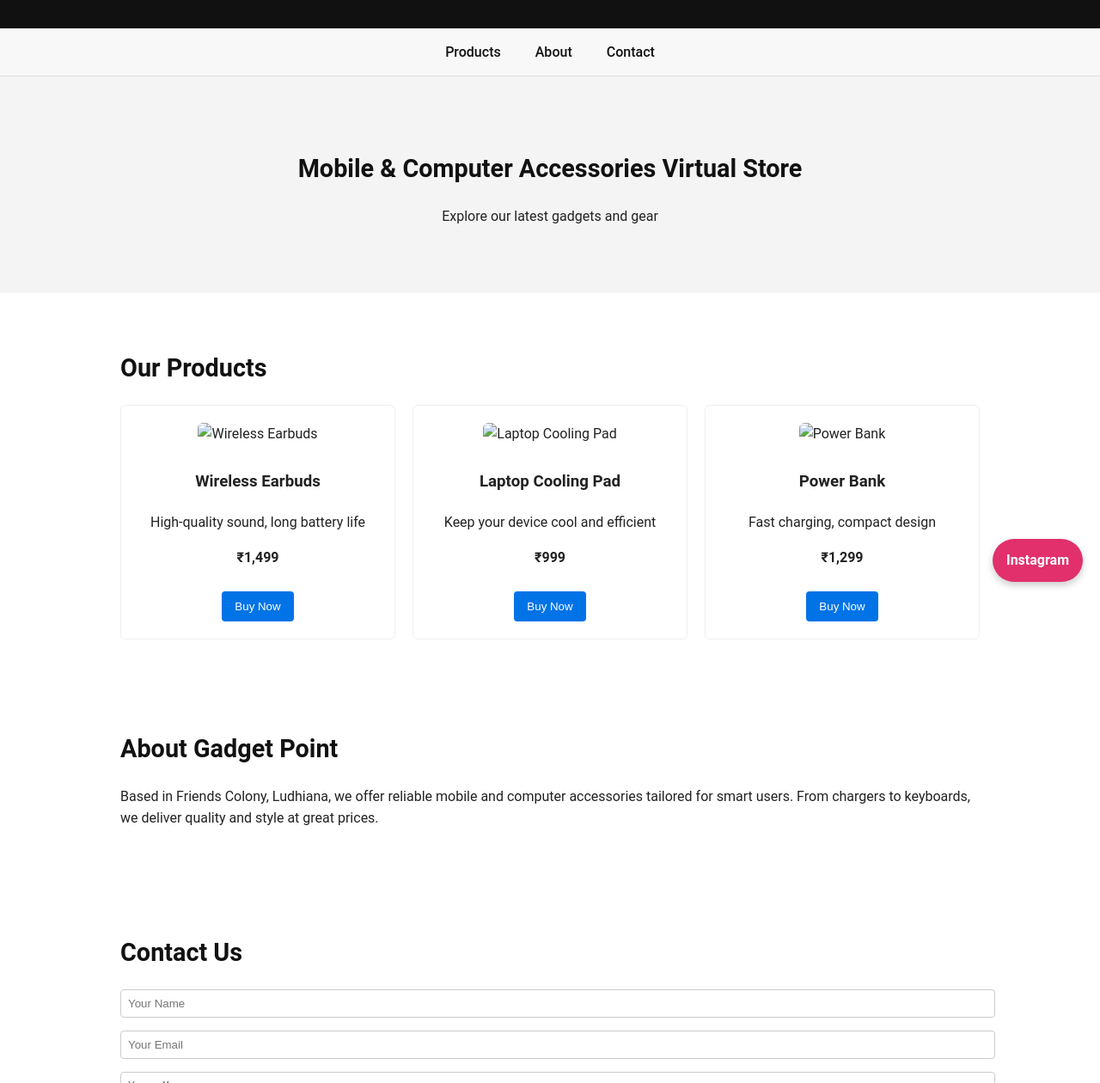
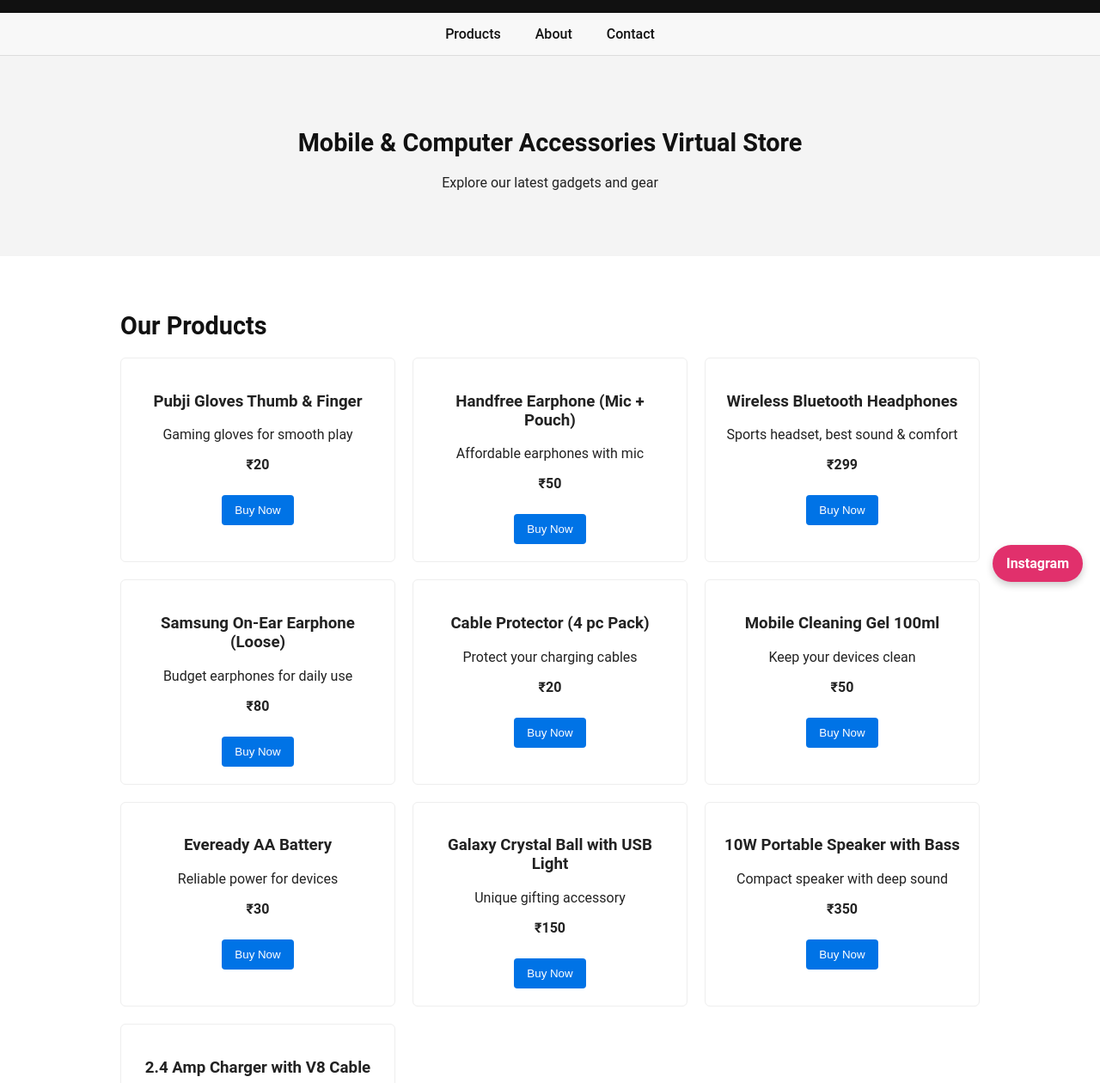
Before and after one commit to VORTEX7717/GADGET-POINT, a plain HTML site: page index.html in a window 1280 px wide. Shown: the part 103-1363 px from the top of the page at 86% size. Drawn offline with Linux system fonts and the light colour scheme.

Commit message:
Update index.html

```diff
--- a/index.html
+++ b/index.html
@@ -4,135 +4,39 @@
   <meta charset="UTF-8" />
   <meta name="viewport" content="width=device-width, initial-scale=1.0" />
   <title>GADGET‑POINT</title>
-  <!-- Favicon -->
   <link rel="icon" type="image/x-icon" href="favicon.ico">
   <style>
-    body {
-      margin: 0;
-      font-family: 'Roboto', sans-serif;
-      background-color: #ffffff;
-      color: #222;
-      line-height: 1.6;
-    }
-    header {
-      background-color: #111;
-      color: #fff;
-      padding: 20px;
-      text-align: center;
-    }
-    nav {
-      display: flex;
-      justify-content: center;
-      background-color: #f8f8f8;
-      border-bottom: 1px solid #ddd;
-    }
-    nav a {
-      color: #111;
-      padding: 15px 20px;
-      text-decoration: none;
-      font-weight: 500;
-    }
-    nav a:hover {
-      color: #0073e6;
-    }
-    .hero {
-      padding: 60px 20px;
-      text-align: center;
-      background-color: #f4f4f4;
-    }
-    .section {
-      padding: 40px 20px;
-      max-width: 1000px;
-      margin: auto;
-    }
-    h2 {
-      margin-bottom: 20px;
-      font-size: 1.8em;
-      color: #111;
-    }
-    .products {
-      display: grid;
-      grid-template-columns: repeat(auto-fit, minmax(250px, 1fr));
-      gap: 20px;
-    }
-    .product-card {
-      background: #fff;
-      border: 1px solid #eee;
-      padding: 20px;
-      border-radius: 6px;
-      text-align: center;
-      transition: box-shadow 0.3s ease;
-    }
-    .product-card:hover {
-      box-shadow: 0 4px 12px rgba(0,0,0,0.1);
-    }
-    .product-card img {
-      width: 100%;
-      border-radius: 6px;
-      margin-bottom: 10px;
-    }
-    button {
-      background-color: #0073e6;
-      color: white;
-      border: none;
-      padding: 10px 15px;
-      border-radius: 4px;
-      cursor: pointer;
-      margin-top: 10px;
-    }
-    button:hover {
-      background-color: #005bb5;
-    }
-    form input, form textarea {
-      width: 100%;
-      padding: 8px;
-      margin-bottom: 15px;
-      border: 1px solid #ccc;
-      border-radius: 4px;
-    }
-    footer {
-      background-color: #111;
-      color: #fff;
-      text-align: center;
-      padding: 20px;
-      margin-top: 40px;
-    }
-    footer a {
-      color: #0073e6;
-      text-decoration: none;
-    }
-    footer a:hover {
-      text-decoration: underline;
-    }
-    /* Floating Instagram Button */
-    .insta-btn {
-      position: fixed;
-      bottom: 20px;
-      right: 20px;
-      background: #E1306C;
-      color: #fff;
-      padding: 12px 16px;
-      border-radius: 30px;
-      text-decoration: none;
-      font-weight: bold;
-      box-shadow: 0 4px 8px rgba(0,0,0,0.2);
-    }
-    .insta-btn:hover {
-      background: #c72c5d;
-    }
+    body {margin:0;font-family:'Roboto',sans-serif;background:#fff;color:#222;}
+    header {background:#111;color:#fff;padding:20px;text-align:center;}
+    nav {display:flex;justify-content:center;background:#f8f8f8;border-bottom:1px solid #ddd;}
+    nav a {color:#111;padding:15px 20px;text-decoration:none;font-weight:500;}
+    nav a:hover {color:#0073e6;}
+    .hero {padding:60px 20px;text-align:center;background:#f4f4f4;}
+    .section {padding:40px 20px;max-width:1000px;margin:auto;}
+    h2 {margin-bottom:20px;font-size:1.8em;color:#111;}
+    .products {display:grid;grid-template-columns:repeat(auto-fit,minmax(250px,1fr));gap:20px;}
+    .product-card {background:#fff;border:1px solid #eee;padding:20px;border-radius:6px;text-align:center;transition:box-shadow 0.3s;}
+    .product-card:hover {box-shadow:0 4px 12px rgba(0,0,0,0.1);}
+    .product-card img {width:100%;border-radius:6px;margin-bottom:10px;}
+    button {background:#0073e6;color:#fff;border:none;padding:10px 15px;border-radius:4px;cursor:pointer;margin-top:10px;}
+    button:hover {background:#005bb5;}
+    form input,form textarea {width:100%;padding:8px;margin-bottom:15px;border:1px solid #ccc;border-radius:4px;}
+    footer {background:#111;color:#fff;text-align:center;padding:20px;margin-top:40px;}
+    footer a {color:#0073e6;text-decoration:none;}
+    footer a:hover {text-decoration:underline;}
+    .insta-btn {position:fixed;bottom:20px;right:20px;background:#E1306C;color:#fff;padding:12px 16px;border-radius:30px;text-decoration:none;font-weight:bold;box-shadow:0 4px 8px rgba(0,0,0,0.2);}
+    .insta-btn:hover {background:#c72c5d;}
   </style>
 </head>
 <body>
 
   <!-- Logo Header -->
   <header>
-    <div style="display:flex; align-items:center; justify-content:center; gap:10px;">
-      <div style="width:35px; height:35px; background-color:#0073e6; border-radius:50%; display:flex; align-items:center; justify-content:center; color:#fff; font-weight:bold;">
-        GP
-      </div>
-      <h1 style="margin:0; font-size:1.8em; font-weight:600;">GADGET‑POINT</h1>
+    <div style="display:flex;align-items:center;justify-content:center;gap:10px;">
+      <div style="width:35px;height:35px;background:#0073e6;border-radius:50%;display:flex;align-items:center;justify-content:center;color:#fff;font-weight:bold;">GP</div>
+      <h1 style="margin:0;font-size:1.8em;font-weight:600;">GADGET‑POINT</h1>
     </div>
-    <p style="margin-top:8px; font-size:1em; color:#ccc;">Smart Solutions for Smart Devices</p>
+    <p style="margin-top:8px;font-size:1em;color:#ccc;">Smart Solutions for Smart Devices</p>
   </header>
 
   <!-- Navigation -->
@@ -142,7 +46,7 @@
     <a href="#contact">Contact</a>
   </nav>
 
-  <!-- Hero Section -->
+  <!-- Hero -->
   <div class="hero">
     <h2>Mobile & Computer Accessories Virtual Store</h2>
     <p>Explore our latest gadgets and gear</p>
@@ -153,24 +57,63 @@
     <h2>Our Products</h2>
     <div class="products">
       <div class="product-card">
-        <img src="earbuds.jpg" alt="Wireless Earbuds">
-        <h3>Wireless Earbuds</h3>
-        <p>High-quality sound, long battery life</p>
-        <p><strong>₹1,499</strong></p>
+        <h3>Pubji Gloves Thumb & Finger</h3>
+        <p>Gaming gloves for smooth play</p>
+        <p><strong>₹20</strong></p>
         <button>Buy Now</button>
       </div>
       <div class="product-card">
-        <img src="coolingpad.jpg" alt="Laptop Cooling Pad">
-        <h3>Laptop Cooling Pad</h3>
-        <p>Keep your device cool and efficient</p>
-        <p><strong>₹999</strong></p>
+        <h3>Handfree Earphone (Mic + Pouch)</h3>
+        <p>Affordable earphones with mic</p>
+        <p><strong>₹50</strong></p>
         <button>Buy Now</button>
       </div>
       <div class="product-card">
-        <img src="powerbank.jpg" alt="Power Bank">
-        <h3>Power Bank</h3>
-        <p>Fast charging, compact design</p>
-        <p><strong>₹1,299</strong></p>
+        <h3>Wireless Bluetooth Headphones</h3>
+        <p>Sports headset, best sound & comfort</p>
+        <p><strong>₹299</strong></p>
+        <button>Buy Now</button>
+      </div>
+      <div class="product-card">
+        <h3>Samsung On‑Ear Earphone (Loose)</h3>
+        <p>Budget earphones for daily use</p>
+        <p><strong>₹80</strong></p>
+        <button>Buy Now</button>
+      </div>
+      <div class="product-card">
+        <h3>Cable Protector (4 pc Pack)</h3>
+        <p>Protect your charging cables</p>
+        <p><strong>₹20</strong></p>
+        <button>Buy Now</button>
+      </div>
+      <div class="product-card">
+        <h3>Mobile Cleaning Gel 100ml</h3>
+        <p>Keep your devices clean</p>
+        <p><strong>₹50</strong></p>
+        <button>Buy Now</button>
+      </div>
+      <div class="product-card">
+        <h3>Eveready AA Battery</h3>
+        <p>Reliable power for devices</p>
+        <p><strong>₹30</strong></p>
+        <button>Buy Now</button>
+      </div>
+      <div class="product-card">
+        <h3>Galaxy Crystal Ball with USB Light</h3>
+        <p>Unique gifting accessory</p>
+        <p><strong>₹150</strong></p>
+        <button>Buy Now</button>
+      </div>
+      <div class="product-card">
+        <h3>10W Portable Speaker with Bass</h3>
+        <p>Compact speaker with deep sound</p>
+        <p><strong>₹350</strong></p>
+        <button>Buy Now</button>
+      </div>
+      <div class="product-card">
+        <h3>2.4 Amp Charger with V8 Cable</h3>
+        <p>Fast charging solution</p>
+        <p><strong>₹120</strong></p>
         <button>Buy Now</button>
       </div>
     </div>
@@ -179,7 +122,7 @@
   <!-- About -->
   <section id="about" class="section">
     <h2>About Gadget Point</h2>
-    <p>Based in Friends Colony, Ludhiana, we offer reliable mobile and computer accessories tailored for smart users. From chargers to keyboards, we deliver quality and style at great prices.</p>
+    <p>Based in Friends Colony, Ludhiana, we offer reliable mobile and computer accessories tailored for smart users. From chargers to headphones, we deliver quality and style at great prices.</p>
   </section>
 
   <!-- Contact -->
@@ -199,14 +142,11 @@
   <!-- Footer -->
   <footer>
     <p>&copy; 2026 Gadget Point. All rights reserved.</p>
-    <p>
-      📸 Follow us on
-      <a href="https://instagram.com/gadgetpoint067" target="_blank">Instagram</a>
-    </p>
+    <p>📸 Follow us on <a href="https://www.instagram.com/gadgetpoint067" target="_blank">Instagram</a></p>
   </footer>
 
   <!-- Floating Instagram Button -->
-  <a href="https://instagram.com/gadgetpoint067" target="_blank" class="insta-btn">Instagram</a>
+  <a href="https://www.instagram.com/gadgetpoint067" target="_blank" class="insta-btn">Instagram</a>
 
 </body>
 </html>
```
